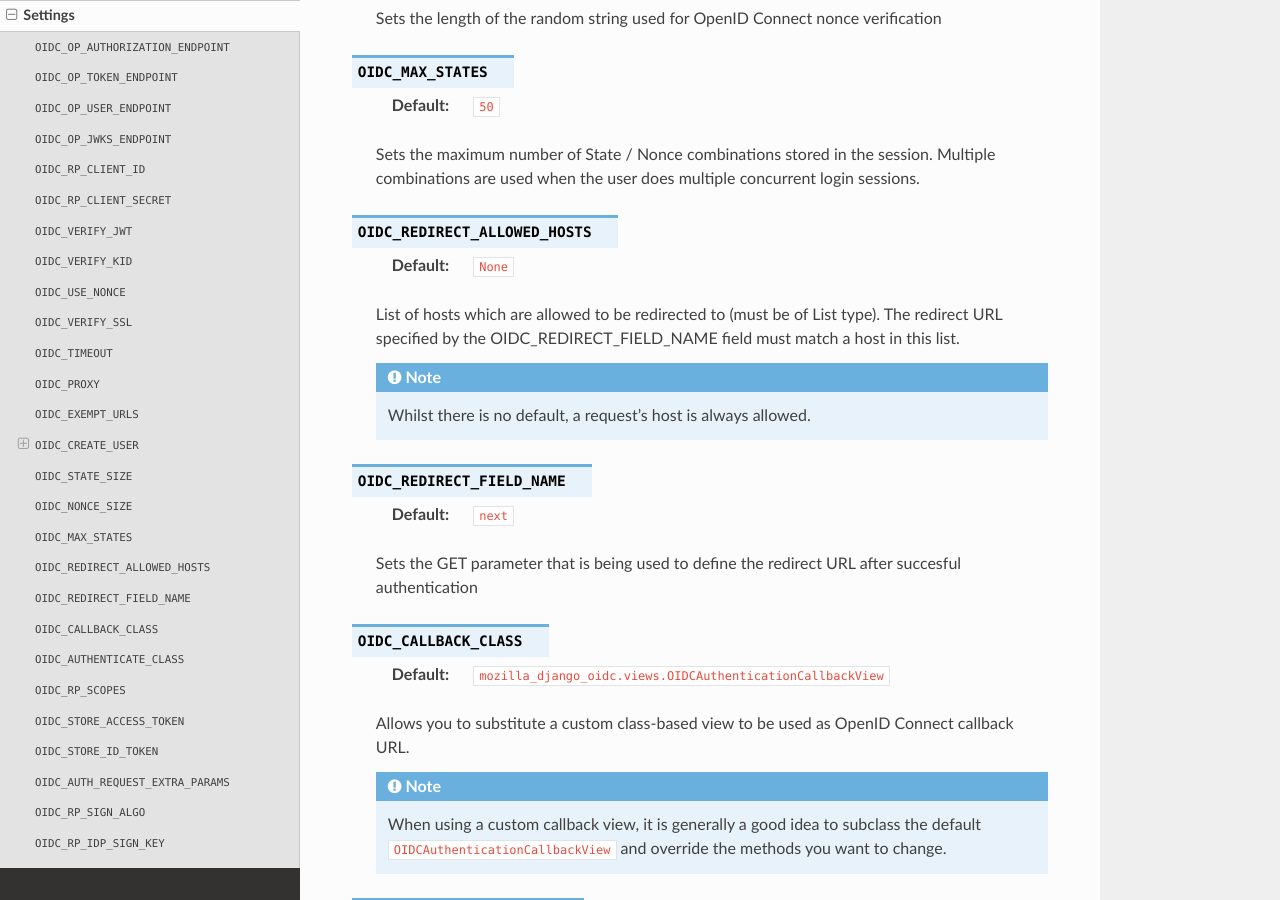
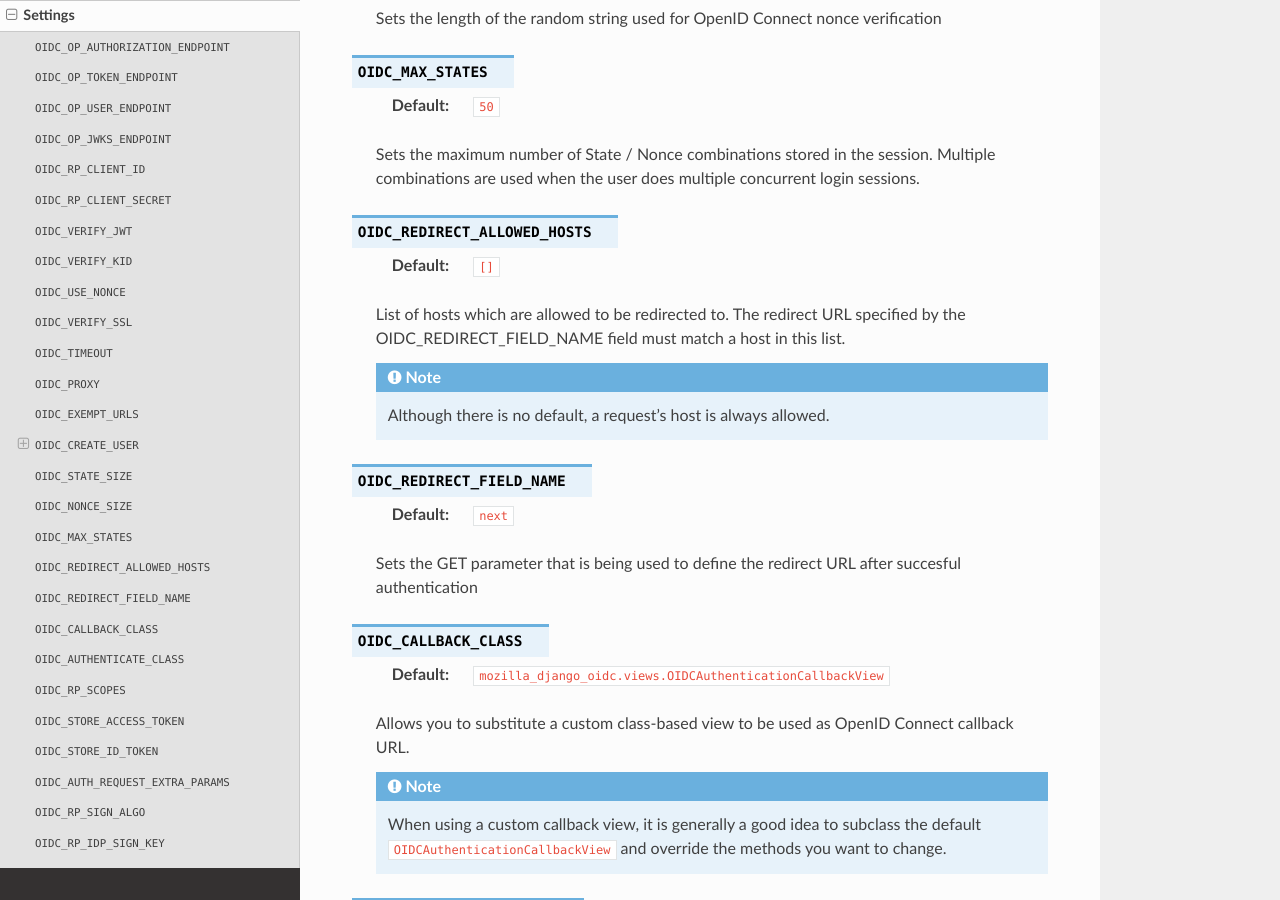
Before and after one commit to mozilla/mozilla-django-oidc, a Sphinx documentation site: the page built from docs/settings.rst, in a window 1280 px wide and 900 px high, scrolled down 2759 px. Built offline with Sphinx 7.4.7 and the Read the Docs theme 3.1.0, drawn with Linux system fonts in a browser that asks for light colours; pages that are not in the unit, such as notebooks, are missing from menus.

Commit message:
adjust text in settings.rst (#570)

```diff
--- a/docs/settings.rst
+++ b/docs/settings.rst
@@ -129,15 +129,14 @@ of ``mozilla-django-oidc``.
 
 .. py:attribute:: OIDC_REDIRECT_ALLOWED_HOSTS
 
-   :default: ``None``
+   :default: ``[]``
 
-   List of hosts which are allowed to be redirected to (must be of List type).
-   The redirect URL specified by the OIDC_REDIRECT_FIELD_NAME field must match a host
-   in this list.
+   List of hosts which are allowed to be redirected to. The redirect URL specified by
+   the OIDC_REDIRECT_FIELD_NAME field must match a host in this list.
 
    .. note::
 
-      Whilst there is no default, a request's host is always allowed.
+      Although there is no default, a request's host is always allowed.
 
 .. py:attribute:: OIDC_REDIRECT_FIELD_NAME
 
```
